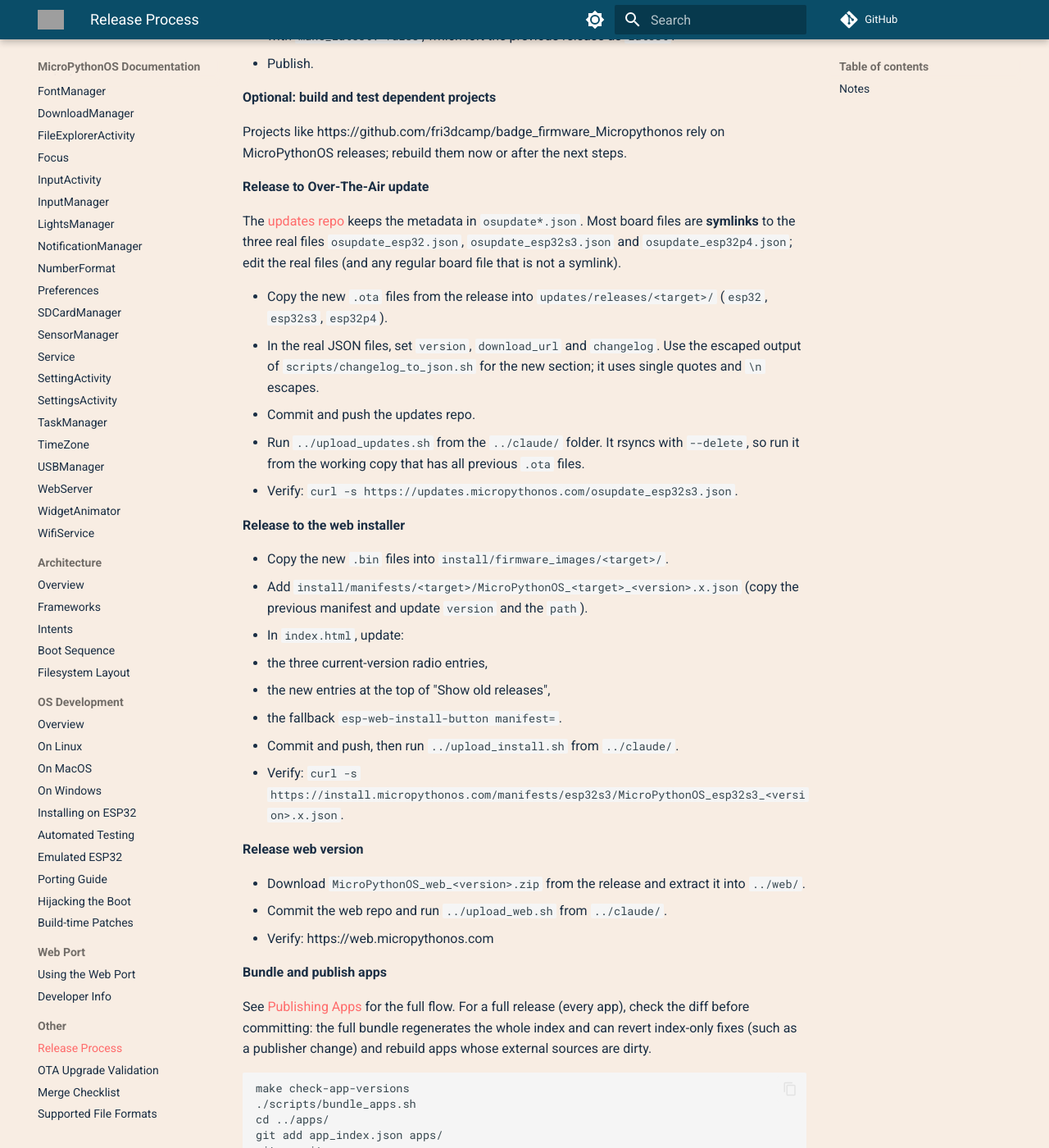
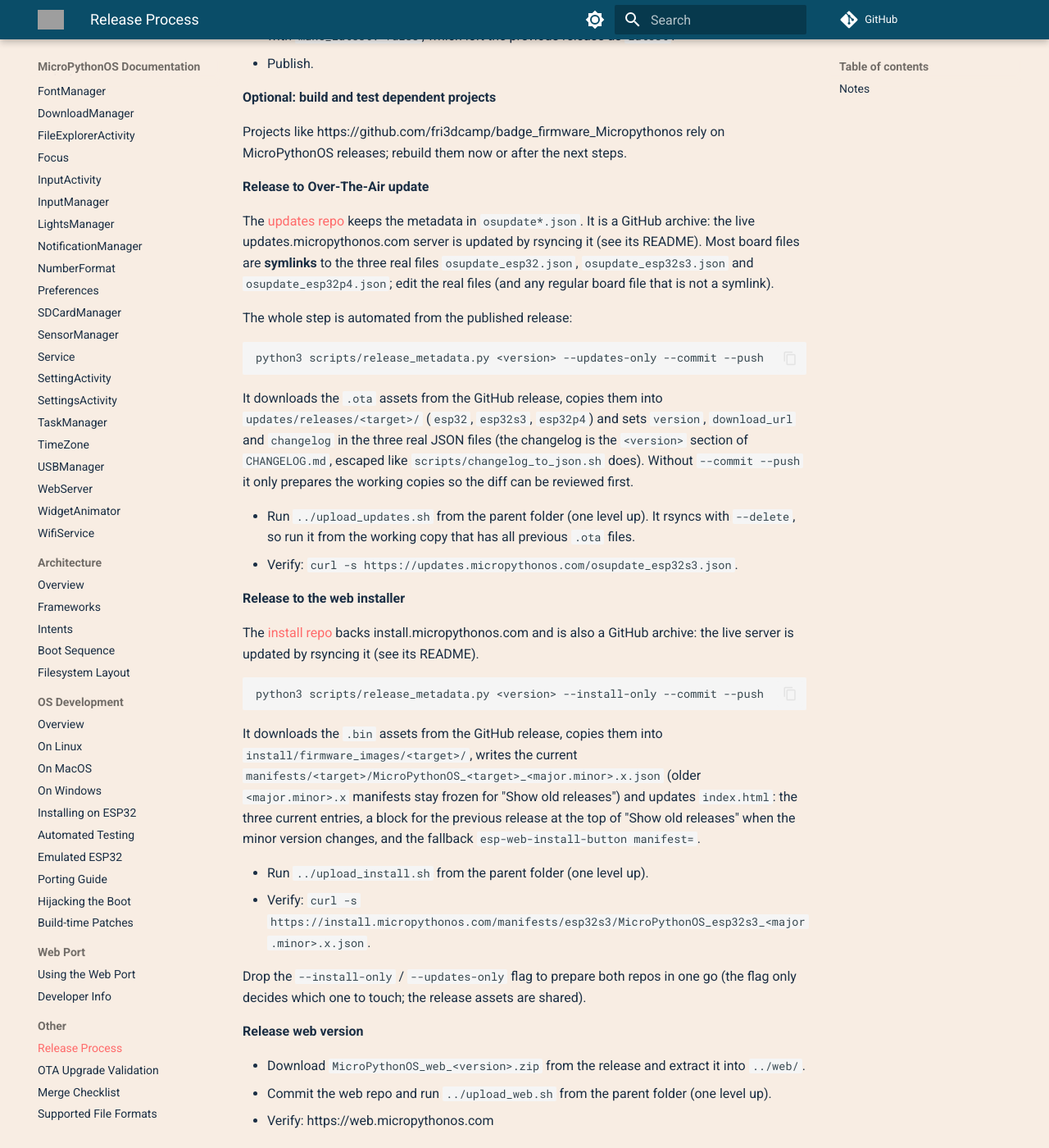
Before and after one commit to MicroPythonOS/docs, an MkDocs documentation site: the page built from docs/other/release-checklist.md, in a window 1280 px wide and 1400 px high, scrolled down 1703 px. Shown: the whole window at 82% size. Built offline with MkDocs 1.6.1 and Material for MkDocs 9.7.7, drawn with Linux system fonts in a browser that asks for light colours; comment, search, counter and statistics services are not loaded; grey boxes are pictures that could not be loaded.

Commit message:
docs: release checklist runs release_metadata.py
The OTA and web-installer steps now start from the published GitHub release
assets: scripts/release_metadata.py updates both sibling repos (new image,
manifest/index.html or osupdate JSON) and can commit and push them. Keep the
manual description of what it writes as the reference, note that both repos
are GitHub archives deployed by rsyncing them from the parent folder, and
drop the 'claude/' path wording.

````diff
--- a/docs/other/release-checklist.md
+++ b/docs/other/release-checklist.md
@@ -91,38 +91,59 @@ MicroPythonOS releases; rebuild them now or after the next steps.
 **Release to Over-The-Air update**
 
 The [updates repo](https://github.com/MicroPythonOS/updates) keeps the metadata
-in `osupdate*.json`. Most board files are **symlinks** to the three real files
+in `osupdate*.json`. It is a GitHub archive: the live
+updates.micropythonos.com server is updated by rsyncing it (see its README).
+Most board files are **symlinks** to the three real files
 `osupdate_esp32.json`, `osupdate_esp32s3.json` and `osupdate_esp32p4.json`;
 edit the real files (and any regular board file that is not a symlink).
 
-- Copy the new `.ota` files from the release into `updates/releases/<target>/`
-  (`esp32`, `esp32s3`, `esp32p4`).
-- In the real JSON files, set `version`, `download_url` and `changelog`. Use
-  the escaped output of `scripts/changelog_to_json.sh` for the new section;
-  it uses single quotes and `\n` escapes.
-- Commit and push the updates repo.
-- Run `../upload_updates.sh` from the `../claude/` folder. It rsyncs with
+The whole step is automated from the published release:
+
+```
+python3 scripts/release_metadata.py <version> --updates-only --commit --push
+```
+
+It downloads the `.ota` assets from the GitHub release, copies them into
+`updates/releases/<target>/` (`esp32`, `esp32s3`, `esp32p4`) and sets
+`version`, `download_url` and `changelog` in the three real JSON files (the
+changelog is the `<version>` section of `CHANGELOG.md`, escaped like
+`scripts/changelog_to_json.sh` does). Without `--commit --push` it only
+prepares the working copies so the diff can be reviewed first.
+
+- Run `../upload_updates.sh` from the parent folder (one level up). It rsyncs with
   `--delete`, so run it from the working copy that has all previous `.ota`
   files.
 - Verify: `curl -s https://updates.micropythonos.com/osupdate_esp32s3.json`.
 
 **Release to the web installer**
 
-- Copy the new `.bin` files into `install/firmware_images/<target>/`.
-- Add `install/manifests/<target>/MicroPythonOS_<target>_<version>.x.json`
-  (copy the previous manifest and update `version` and the `path`).
-- In `index.html`, update:
-  - the three current-version radio entries,
-  - the new entries at the top of "Show old releases",
-  - the fallback `esp-web-install-button manifest=`.
-- Commit and push, then run `../upload_install.sh` from `../claude/`.
-- Verify: `curl -s https://install.micropythonos.com/manifests/esp32s3/MicroPythonOS_esp32s3_<version>.x.json`.
+The [install repo](https://github.com/MicroPythonOS/install) backs
+install.micropythonos.com and is also a GitHub archive: the live server is
+updated by rsyncing it (see its README).
+
+```
+python3 scripts/release_metadata.py <version> --install-only --commit --push
+```
+
+It downloads the `.bin` assets from the GitHub release, copies them into
+`install/firmware_images/<target>/`, writes the current
+`manifests/<target>/MicroPythonOS_<target>_<major.minor>.x.json` (older
+`<major.minor>.x` manifests stay frozen for "Show old releases") and updates
+`index.html`: the three current entries, a block for the previous release at
+the top of "Show old releases" when the minor version changes, and the fallback
+`esp-web-install-button manifest=`.
+
+- Run `../upload_install.sh` from the parent folder (one level up).
+- Verify: `curl -s https://install.micropythonos.com/manifests/esp32s3/MicroPythonOS_esp32s3_<major.minor>.x.json`.
+
+Drop the `--install-only` / `--updates-only` flag to prepare both repos in one
+go (the flag only decides which one to touch; the release assets are shared).
 
 **Release web version**
 
 - Download `MicroPythonOS_web_<version>.zip` from the release and extract it
   into `../web/`.
-- Commit the web repo and run `../upload_web.sh` from `../claude/`.
+- Commit the web repo and run `../upload_web.sh` from the parent folder (one level up).
 - Verify: https://web.micropythonos.com
 
 **Bundle and publish apps**
````
